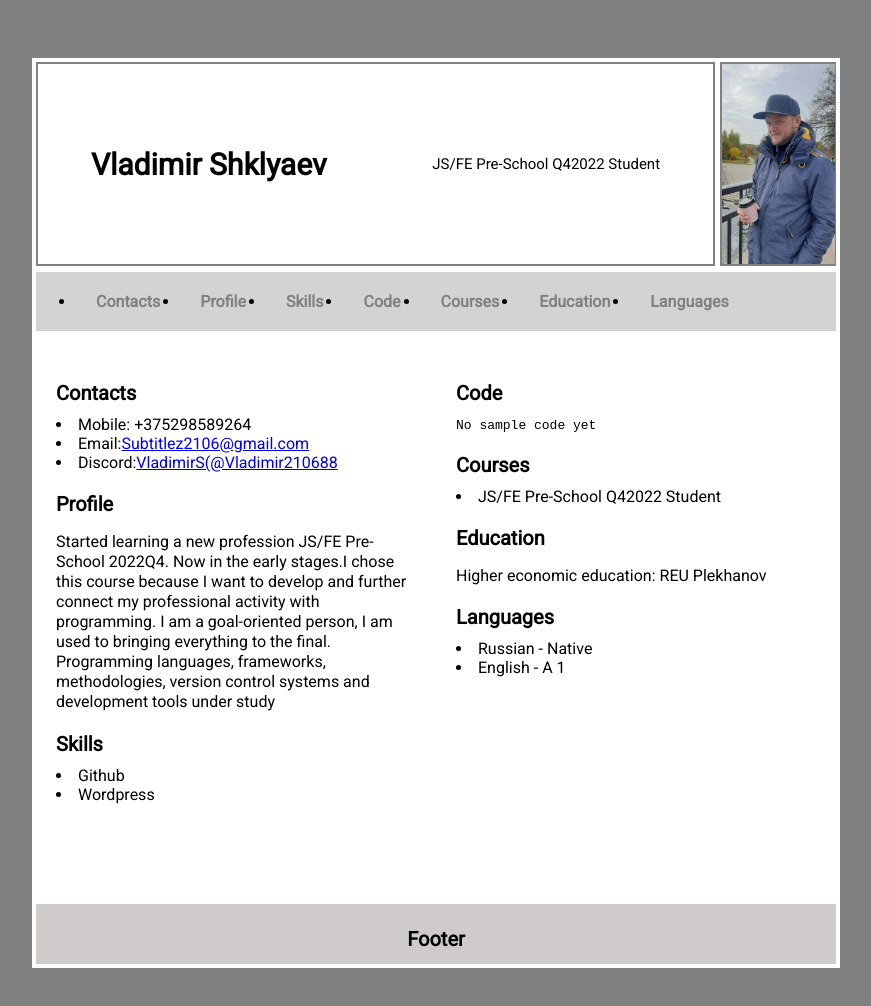
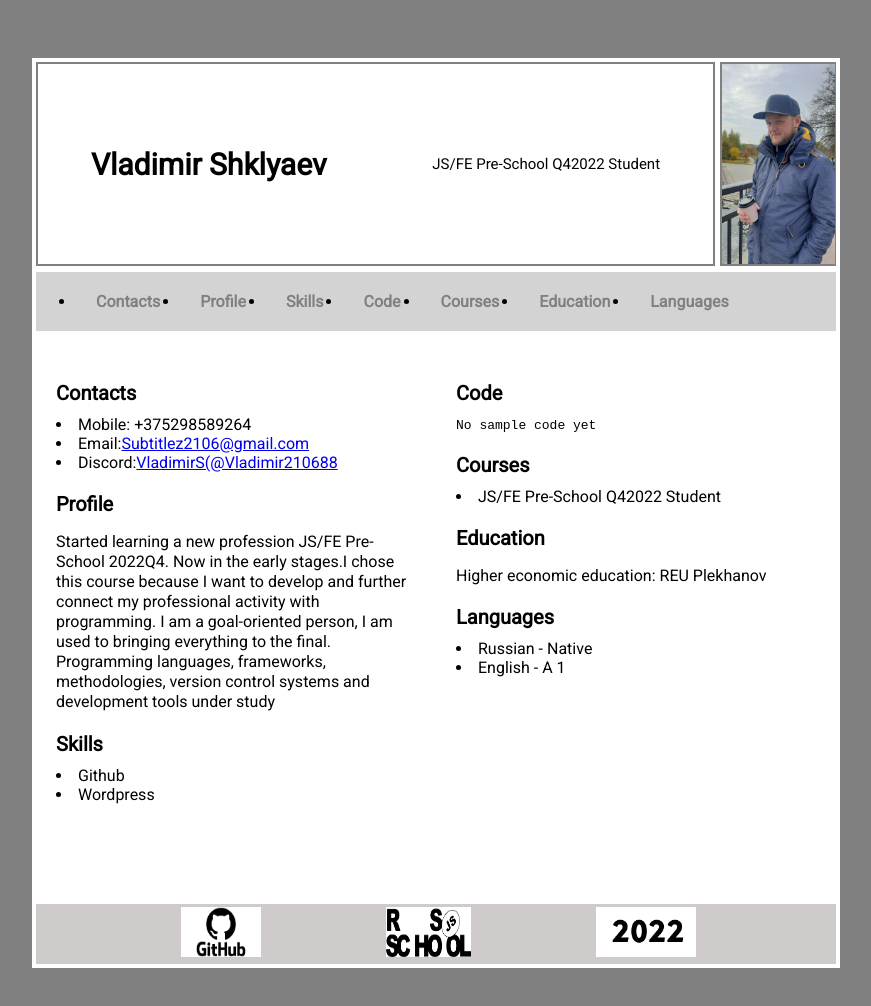
Before and after one commit to Vladimir210688/rsschool-cv, a plain HTML site: page index.html in a window 1280 px wide. Shown: the whole page, without its empty margins (204-1075 px from the left). Drawn offline with Linux system fonts and the light colour scheme.

Commit message:
feat: add footer

```diff
--- a/index.html
+++ b/index.html
@@ -52,7 +52,19 @@
         </div>
       </div>
       <div class="footer">
-        <h3>Footer</h3>
+        <div id="github">
+          <a href="https://github.com/Vladimir210688" title="githubpage" target="_blank">
+            <img src="/img/githublogo.png" alt="ghp" title="GIT">
+          </a>
+        </div>
+        <div id="rsschool">
+          <a href="https://rs.school/js/" title="rsschoolpage" target="_blank">
+            <img src="/img/rsslogo.png" alt="rsschool" title="RSS">
+          </a>
+        </div>
+        <div class="year">
+          <img src="/img/2022logo.png" alt="year" title="2022">
+        </div>
       </div>
     </div>
     </div>
--- a/style.css
+++ b/style.css
@@ -86,8 +86,26 @@ h3 {
   margin-top: 180px;
   width: auto;
   height: 20px;
-  justify-content: space-around;
   align-items: center;
+}
+
+.footer #github img {
+  width: 80px;
+  height: 50px;
+}
+
+.footer #rsschool img {
+  width: 85px;
+  height: 50px;
+}
+
+.year img {
+  width: 100px;
+  height: 50px;
+}
+
+.footer img {
+  margin-left: 125px;
 }
 
 .main p {
```
Also changed, not shown: img/2022logo.png (added), img/githublogo.png (added), img/rsslogo.png (added).
